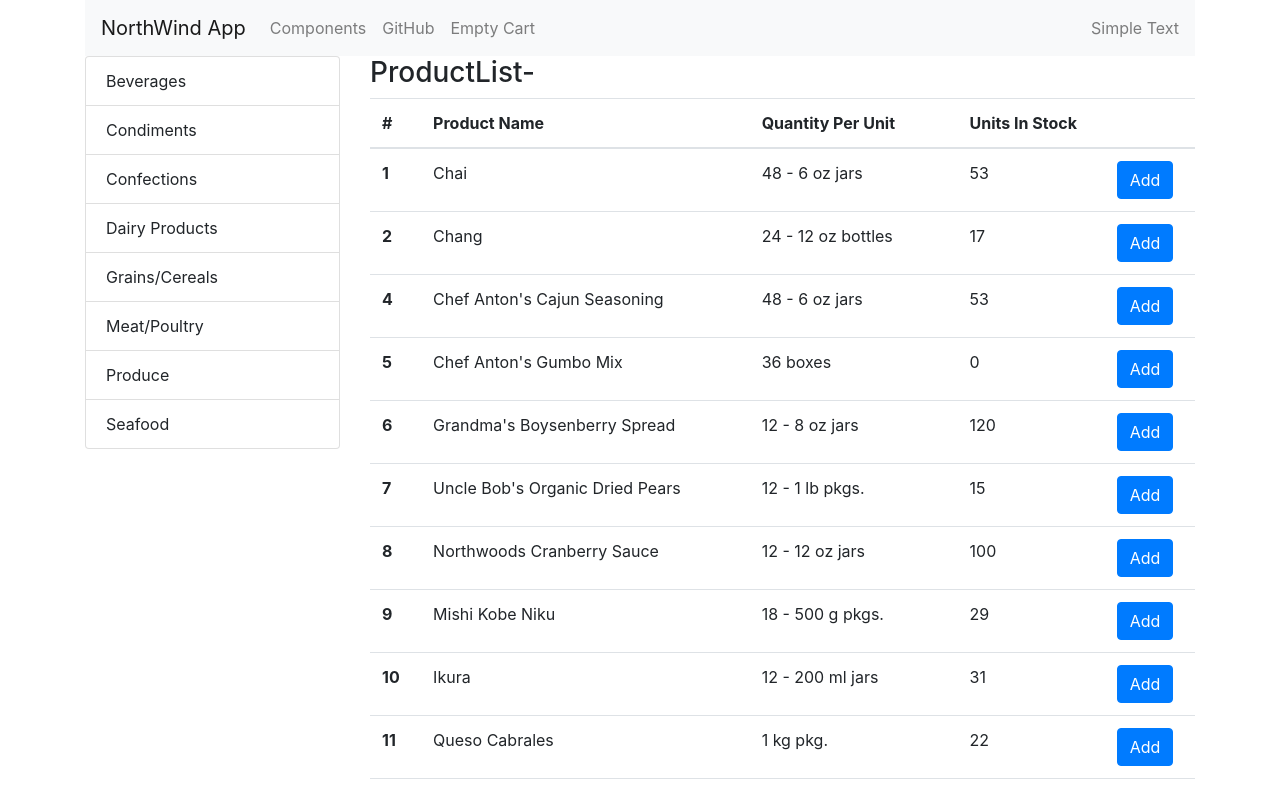
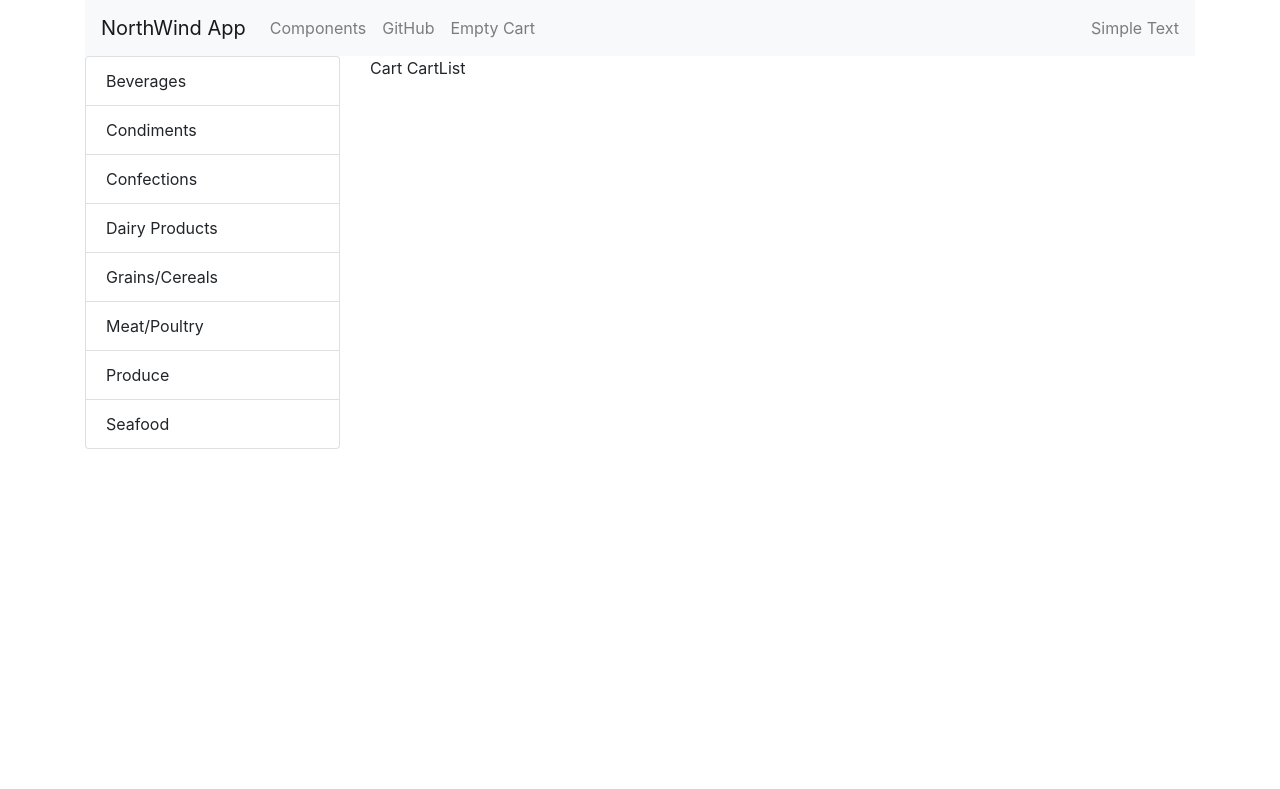
Before and after one commit to bsaglam/intro, a React (Create React App) app: page /cart in a window 1280 px wide. Shown: the top 789 px of the page. Built offline with nearby package versions, Linux system fonts and the light colour scheme; data requests are answered from the project's data file.

Commit message:
Roting işlemi yapıldı

```diff
--- a/package.json
+++ b/package.json
@@ -10,6 +10,7 @@
     "bootstrap": "^4.5.3",
     "react": "^17.0.1",
     "react-dom": "^17.0.1",
+    "react-router-dom": "^5.2.0",
     "react-scripts": "4.0.0",
     "reactstrap": "^8.7.1",
     "web-vitals": "^0.2.4"
--- a/src/App.js
+++ b/src/App.js
@@ -4,7 +4,9 @@
 import Categories from './components/Categories';
 import Products from './components/Products';
 import alertify from 'alertifyjs';
-
+import { Switch, Route } from 'react-router-dom'
+import CartList from './components/CartList'
+import NotFound from './components/NotFound'
 
 export default class App extends Component {
 
@@ -36,30 +38,41 @@
   //sepete ürün ekleme
   addToCart = (product) => {
     let newCart = this.state.cart;
-    var addedItem = newCart.find(i=>i.product.id === product.id)
-    if(addedItem){
-      addedItem.quantity+=1 // addedItem daki bu değişiklik state içindeki quantityi nasıl etkiliyor anlamıyorum
+    var addedItem = newCart.find(i => i.product.id === product.id)
+    if (addedItem) {
+      addedItem.quantity += 1 // addedItem daki bu değişiklik state içindeki quantityi nasıl etkiliyor anlamıyorum
     }
-    else{
-      newCart.push({product:product,quantity:1});
+    else {
+      newCart.push({ product: product, quantity: 1 });
     }
 
-    this.setState({cart : newCart}) // oluşan bu state i de navi ye göndermemiz gerekiyor.
-    alertify.success(product.productName +" added")
+    this.setState({ cart: newCart }) // oluşan bu state i de navi ye göndermemiz gerekiyor.
+    alertify.success(product.productName + " added")
   }
   //seepetten ürün silme
-  removeFromCart = (product) =>{
-    let filterCart = this.state.cart.filter(c=>c.product.id !== product.id);
-    this.setState({ cart : filterCart})
+  removeFromCart = (product) => {
+    let filterCart = this.state.cart.filter(c => c.product.id !== product.id);
+    this.setState({ cart: filterCart })
   }
   render() {
     return (
       <div>
         <Container>
-          <Navi cart={this.state.cart} removeFromCart={this.removeFromCart}/>
+          <Navi cart={this.state.cart} removeFromCart={this.removeFromCart} />
           <Row>
             <Col xs="3"><Categories selectedCategory={this.state.selectedCategory} categoryClick={this.handleCategoryClick} /></Col>
-            <Col xs="9"><Products selectedCategory={this.state.selectedCategory} products={this.state.products} addToCart={this.addToCart}/></Col>
+            <Col xs="9">
+              <Switch>
+                <Route exact path="/" render={props => (
+                  <Products
+                    selectedCategory={this.state.selectedCategory}
+                    products={this.state.products}
+                    addToCart={this.addToCart} />
+                )} />
+                <Route path="/cart" component={CartList}/>
+                <Route component={NotFound}/>
+              </Switch>
+            </Col>
           </Row>
         </Container>
       </div>
--- /dev/null
+++ b/src/components/CartList.js
@@ -0,0 +1,11 @@
+import React, { Component } from 'react'
+
+export default class CartList extends Component {
+    render() {
+        return (
+            <div>
+                Cart CartList
+            </div>
+        )
+    }
+}
--- /dev/null
+++ b/src/components/NotFound.js
@@ -0,0 +1,11 @@
+import React, { Component } from 'react'
+
+export default class NotFound extends Component {
+    render() {
+        return (
+            <div>
+                not found!
+            </div>
+        )
+    }
+}
--- a/src/index.js
+++ b/src/index.js
@@ -2,8 +2,9 @@
 import ReactDOM from 'react-dom';
 import App from './App';
 import 'bootstrap/dist/css/bootstrap.min.css';
-import 'alertifyjs/build/css/alertify.min.css'
+import 'alertifyjs/build/css/alertify.min.css';
+import {BrowserRouter} from 'react-router-dom'
 ReactDOM.render(
-  <App />,
+  <BrowserRouter><App /></BrowserRouter>,
   document.getElementById('root')
 );
```
Also changed, not shown: 2 other files (tests, documents, lock files or other folders).
